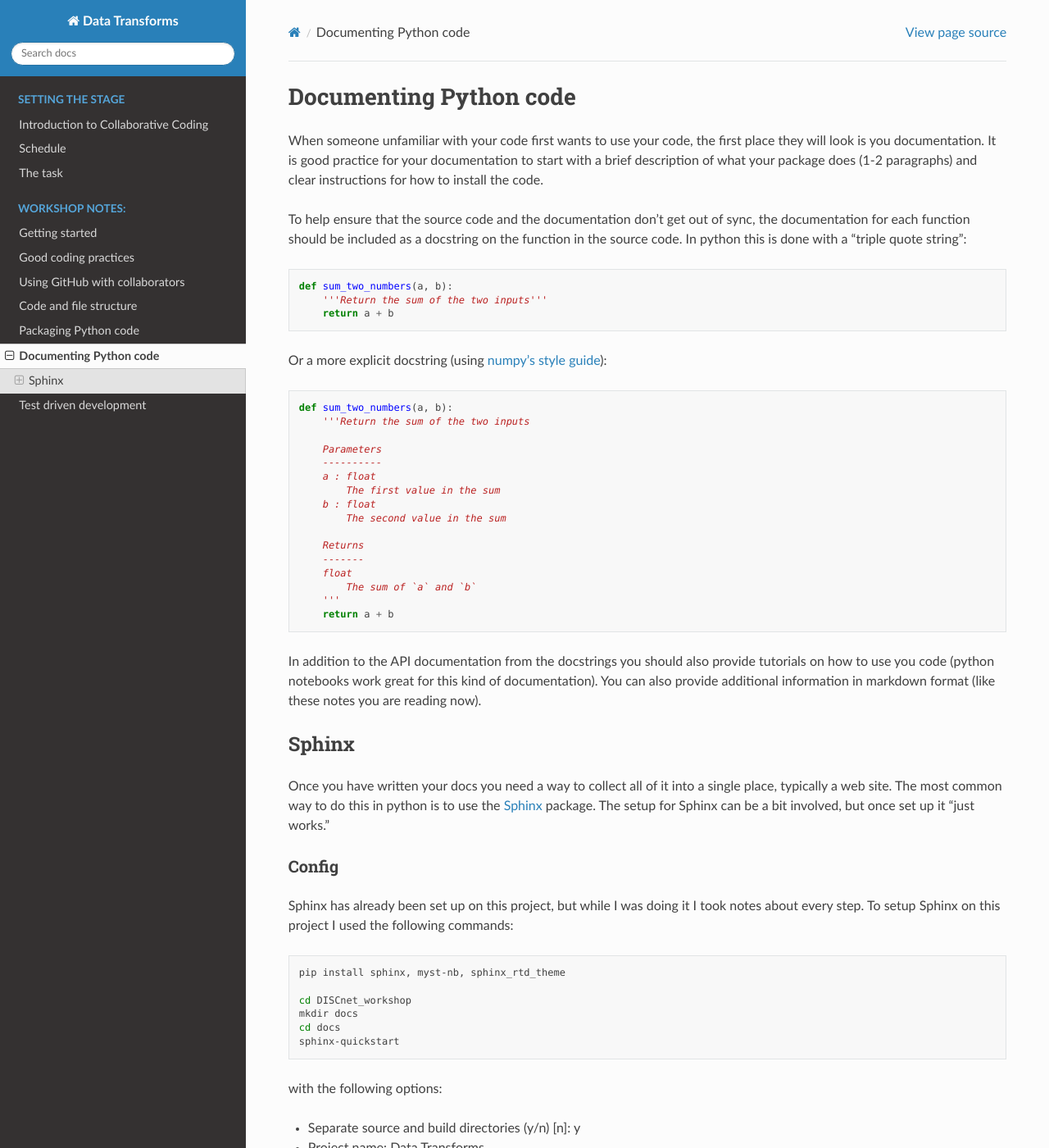
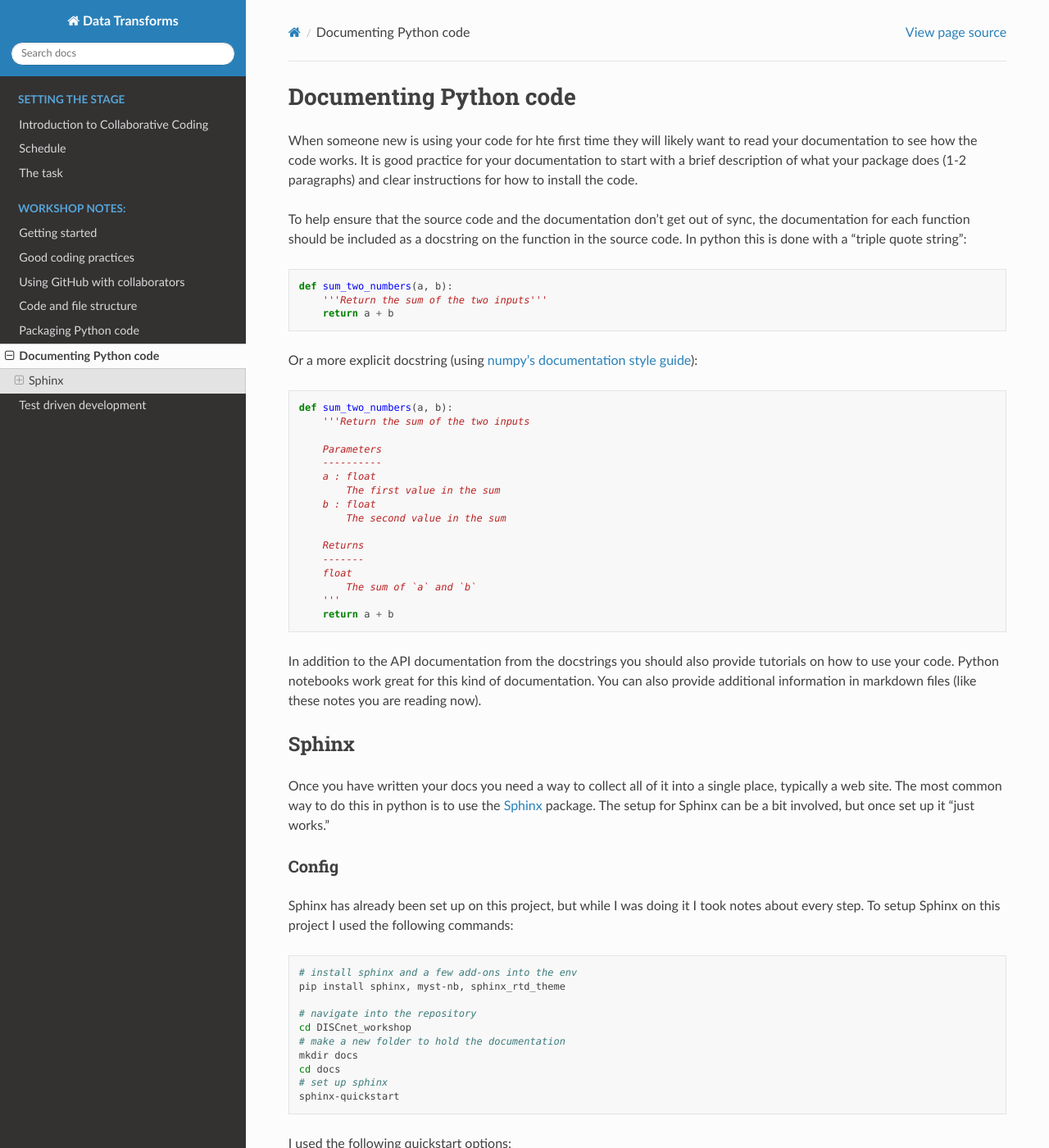
Before and after one commit to CKrawczyk/DISCnet_workshop, a Sphinx documentation site: the page built from docs/source/writing_documentation.md, in a window 1280 px wide and 1400 px high. Shown: the whole window at 82% size. Built offline with Sphinx 7.4.7 and the Read the Docs theme 2.0.0, drawn with Linux system fonts in a browser that asks for light colours; pages that are not in the unit, such as notebooks, are missing from menus; some of the changed text lies outside the part shown.

Commit message:
Minor updates to writing_documentation.md

````diff
--- a/docs/source/writing_documentation.md
+++ b/docs/source/writing_documentation.md
@@ -1,5 +1,5 @@
 # Documenting Python code
-When someone unfamiliar with your code first wants to use your code, the first place they will look is you documentation.  It is good practice for your documentation to start with a brief description of what your package does (1-2 paragraphs) and clear instructions for how to install the code.
+When someone new is using your code for hte first time they will likely want to read your documentation to see how the code works.  It is good practice for your documentation to start with a brief description of what your package does (1-2 paragraphs) and clear instructions for how to install the code.
 
 To help ensure that the source code and the documentation don't get out of sync, the documentation for each function should be included as a docstring on the function in the source code.  In python this is done with a "triple quote string":
 
@@ -9,7 +9,7 @@ def sum_two_numbers(a, b):
     return a + b
 ```
 
-Or a more explicit docstring (using [numpy's style guide](https://numpydoc.readthedocs.io/en/latest/format.html#style-guide)):
+Or a more explicit docstring (using [numpy's documentation style guide](https://numpydoc.readthedocs.io/en/latest/format.html#style-guide)):
 
 ```python
 def sum_two_numbers(a, b):
@@ -30,7 +30,7 @@ def sum_two_numbers(a, b):
     return a + b
 ```
 
-In addition to the API documentation from the docstrings you should also provide tutorials on how to use you code (python notebooks work great for this kind of documentation).  You can also provide additional information in markdown format (like these notes you are reading now).
+In addition to the API documentation from the docstrings you should also provide tutorials on how to use your code.  Python notebooks work great for this kind of documentation.  You can also provide additional information in markdown files (like these notes you are reading now).
 
 ## Sphinx
 Once you have written your docs you need a way to collect all of it into a single place, typically a web site.  The most common way to do this in python is to use the [Sphinx](https://www.sphinx-doc.org/en/master/index.html) package.  The setup for Sphinx can be a bit involved, but once set up it "just works."
@@ -39,29 +39,34 @@ Once you have written your docs you need a way to collect all of it into a singl
 Sphinx has already been set up on this project, but while I was doing it I took notes about every step.  To setup Sphinx on this project I used the following commands:
 
 ```bash
+# install sphinx and a few add-ons into the env
 pip install sphinx, myst-nb, sphinx_rtd_theme
 
+# navigate into the repository
 cd DISCnet_workshop
+# make a new folder to hold the documentation
 mkdir docs
 cd docs
+# set up sphinx
 sphinx-quickstart
 ```
 
-with the following options:
+I used the following quickstart options:
 - Separate source and build directories (y/n) [n]: y
 - Project name: Data Transforms
 - Author name(s): Coleman Krawczyk
 - Project release []: 0.1.0
 - Project language [en]: en
 
-The final part the setup is adjusting the `docs/source/conf.py` file to tell it where our source package lives:
+The final part the setup is adjusting the `docs/source/conf.py` file to:
+1. tell it where our source package lives:
 ```python
 import os
 import sys
 sys.path.insert(0, os.path.abspath('../..'))
 ```
 
-Tell Sphinx what extensions to use:
+2. Tell Sphinx what extensions to use:
 ```python
 extensions = [
     'sphinx.ext.autodoc',  # auto find doc strings in source code
@@ -85,7 +90,7 @@ exclude_patterns = [
 ]
 ```
 
-And change the theme:
+3. And change the theme:
 ```python
 html_theme = 'sphinx_rtd_theme'
 ```
````
Also changed, not shown: other parts of docs/source/writing_documentation.md (+1 -0 lines).
